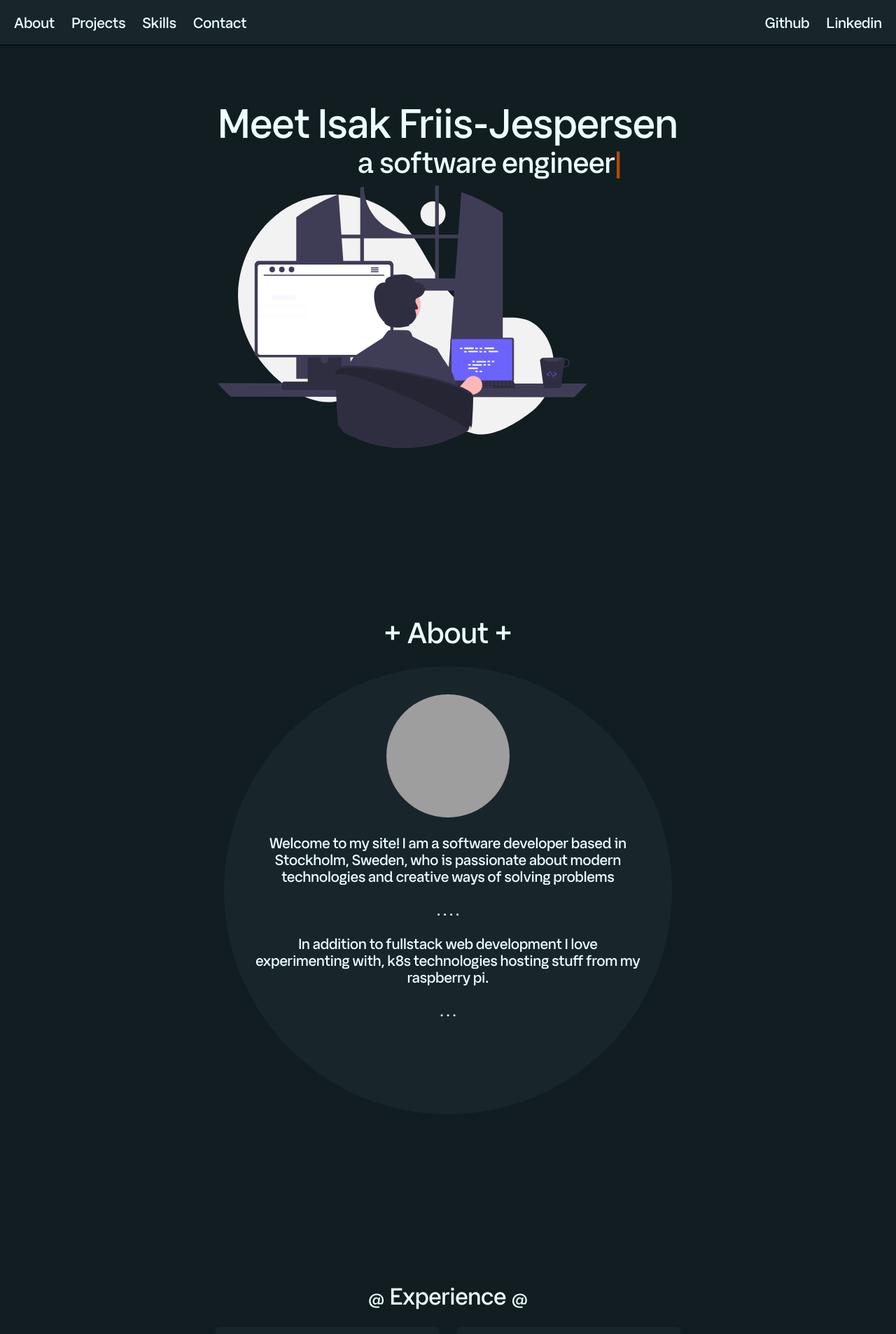
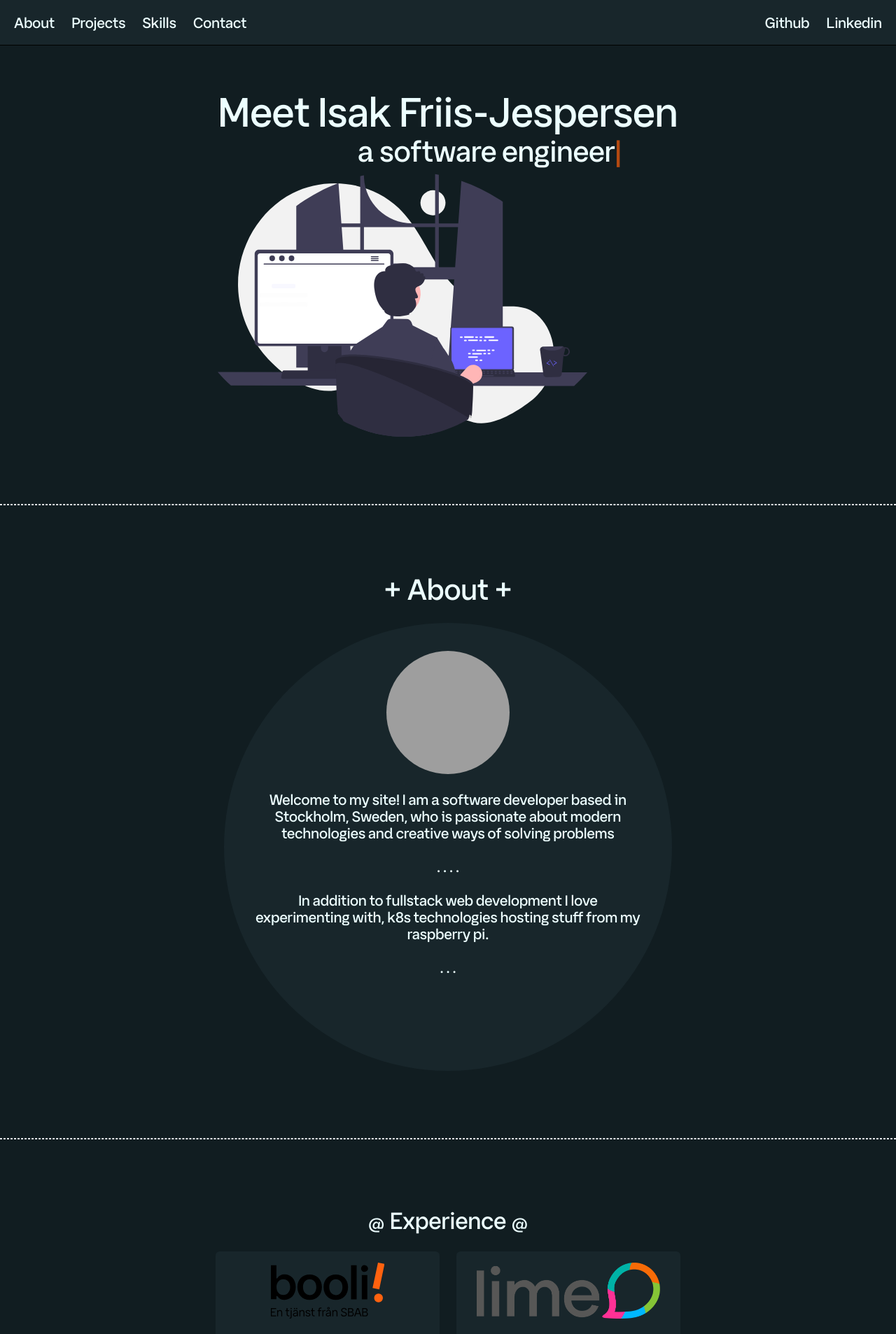
Before and after one commit to IsakFriisJespersen2/isak.friis-jespersen, a SvelteKit app: page / in a window 1280 px wide. Shown: the top 1906 px of the page at 70% size. Built offline with nearby package versions, Linux system fonts and the light colour scheme; grey boxes are pictures that could not be loaded.

Commit message:
Added section border

```diff
--- a/src/routes/+page.svelte
+++ b/src/routes/+page.svelte
@@ -6,18 +6,22 @@
 </script>
 
 <main class="bg-[#111d21] text-cyan-50">
-	<div class="w-full flex flex-col items-center gap-y-60">
-		<section class="h-5/6 mt-20">
+	<div class="w-full flex flex-col items-center gap-y-24">
+		<section class="h-5/6 mt-16">
 			<Author />
 		</section>
+		<div class="w-full border border-dashed"/>
 		<section class="h-5/6 w-full">
 			<About />
 		</section>
+		<div class="w-full border border-dashed"/>
 		<section>
 			<Experience />
 		</section>
+		<div class="w-full border border-dashed"/>
 		<section>
 			<Skills />
 		</section>
+		<div class="w-full border border-dashed"/>
 	</div>
 </main>
```
